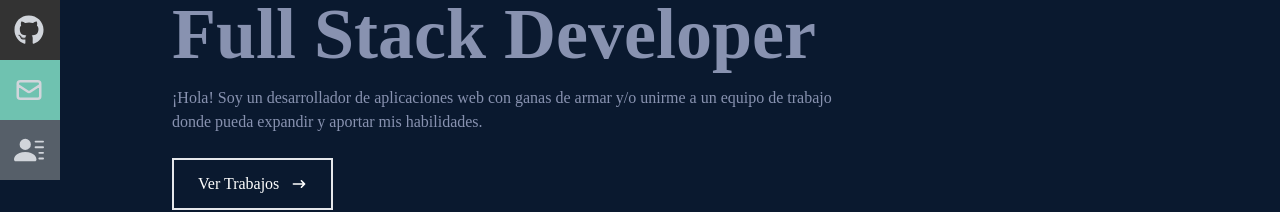
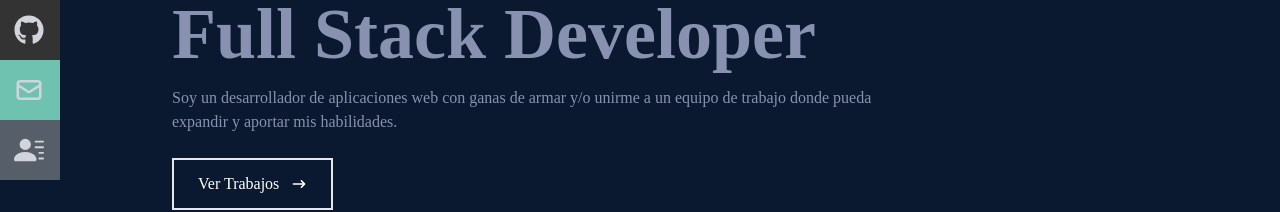
Before and after one commit to MatiasDonati/portfolio, a React (Create React App) app: page / in a window 1280 px wide. Shown: the part 340-552 px from the top of the page. Built offline with nearby package versions, Linux system fonts and the light colour scheme; the HTML template or start-up script is replaced by a standard one.

Commit message:
correccion texto presentacion

```diff
--- a/src/components/Home.jsx
+++ b/src/components/Home.jsx
@@ -13,7 +13,7 @@ const Home = () => {
         '>Hola, mi nombre es</p>
         <h1 className='text-4xl sm:text-7xl font-bold text-[#ccd6f6]'>Matias Donati</h1>
         <h2 className='ext-4xl sm:text-7xl font-bold text-[#8892b0]'>Full Stack Developer</h2>
-        <p className='text-[#8892b0] py-4 max-w-[700px]'>¡Hola! Soy un desarrollador de aplicaciones web con ganas de armar y/o unirme a un equipo de trabajo donde pueda expandir  y aportar mis habilidades.</p>
+        <p className='text-[#8892b0] py-4 max-w-[700px]'>Soy un desarrollador de aplicaciones web con ganas de armar y/o unirme a un equipo de trabajo donde pueda expandir  y aportar mis habilidades.</p>
         <div>
           <Link to="works" smooth={true} duration={500}>
             <button className='text-white group border-2 px-6 py-3 my-2 flex items-center hover:bg-[#503CD1] hover:border-[#503CD1]'>Ver Trabajos
```
